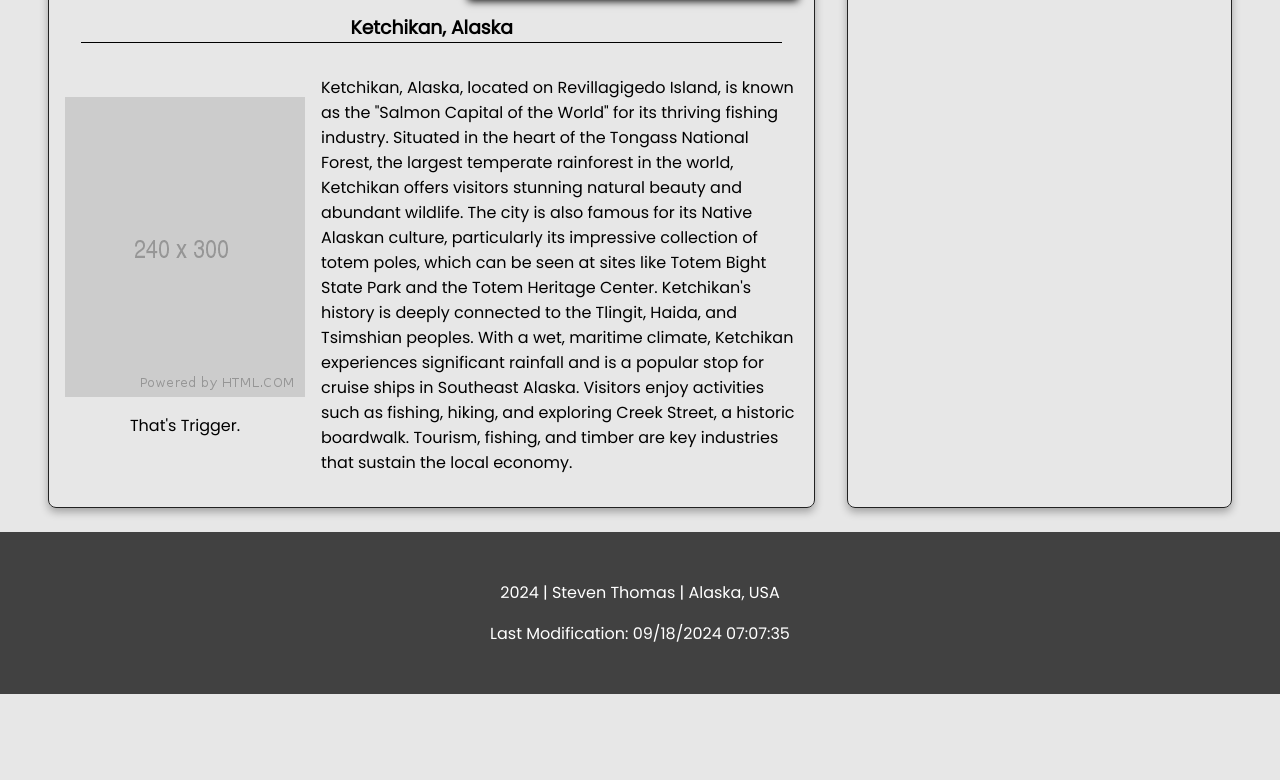
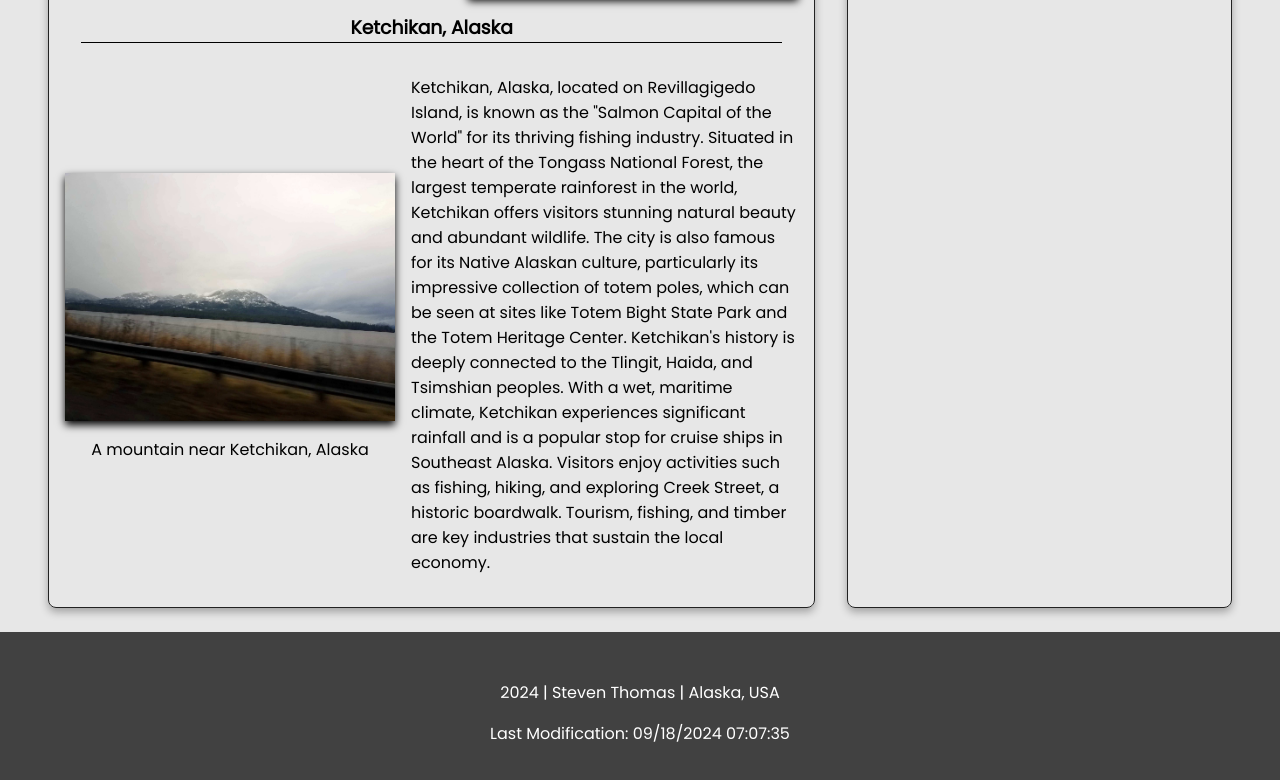
Before and after one commit to dos54/wdd131, a plain HTML site: page index.html in a window 1280 px wide. Shown: the part 700-1480 px from the top of the page. Before the commit the page ends 1394 px from the top, so only its background shows below. Drawn offline with Linux system fonts and the light colour scheme.

Commit message:
Finishing Touches

```diff
--- a/index.html
+++ b/index.html
@@ -41,14 +41,14 @@
                     <p class="text">
                         My name is Steven Thomas and I'm a server at a local restaurant here in Ketchikan, Alaska. I served a mission in the Santa Ana El Salvador mission (The best mission in the world ). Something interesting about my mission is that due to the Covid-19 pandemic, I was 19 when I first left for my mission and 23 when I returned home in 2022.
                     </p>
-                    <img src="images/trigger.jpg" alt="">
+                    <img src="images/trigger.jpg" alt="My dog Trigger and I">
                 </div>
 
                 <h3>Ketchikan, Alaska</h3>
                 <div class="row">
                     <div class="image-container">
-                        <img src="images/placeholder.png" alt="">
-                        <p>That's Trigger.</p>
+                        <img src="images/mountain.jpg" alt="A mountain near Ketchikan">
+                        <p>A mountain near Ketchikan, Alaska</p>
                     </div>
                     <p class="text">
                         Ketchikan, Alaska, located on Revillagigedo Island, is known as the "Salmon Capital of the World" for its thriving fishing industry. Situated in the heart of the Tongass National Forest, the largest temperate rainforest in the world, Ketchikan offers visitors stunning natural beauty and abundant wildlife.
--- a/styles/base.css
+++ b/styles/base.css
@@ -37,6 +37,7 @@ header {
 header > .header-content {
     grid-row: 1/2;
     padding: 2rem;
+    text-align: center;
 }
 
 header nav {
@@ -133,6 +134,8 @@ main {
     width: 100%;
     object-fit: cover;
     height: auto;
+    box-shadow: 0 4px 8px;
+    text-align: center;
 }
 
 .card .row .text {
```
Also changed, not shown: images/mountain.jpg (added), images/trigger.jpg.
